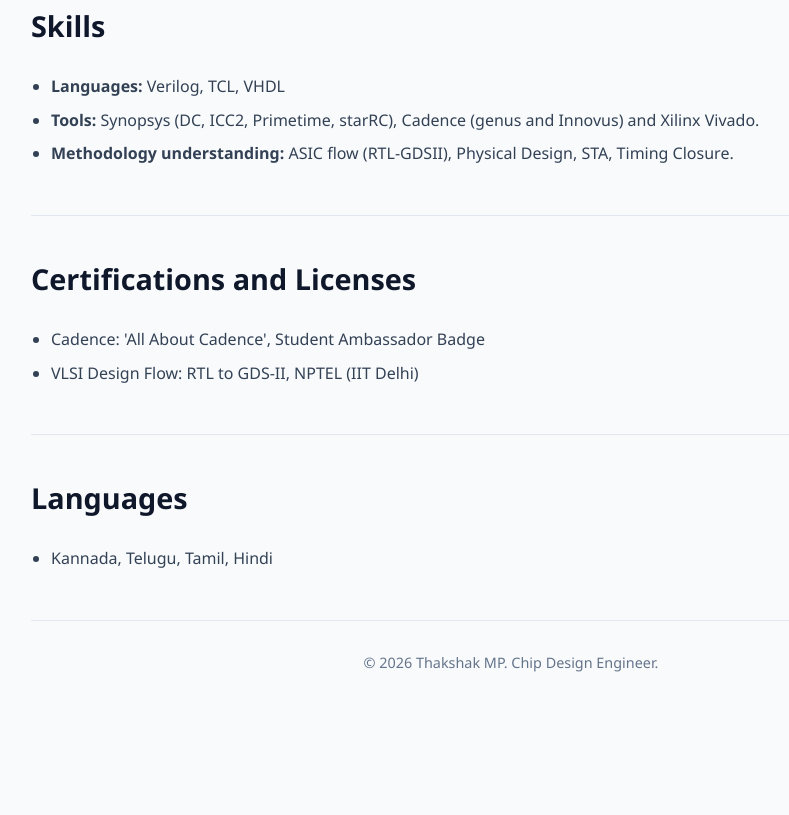
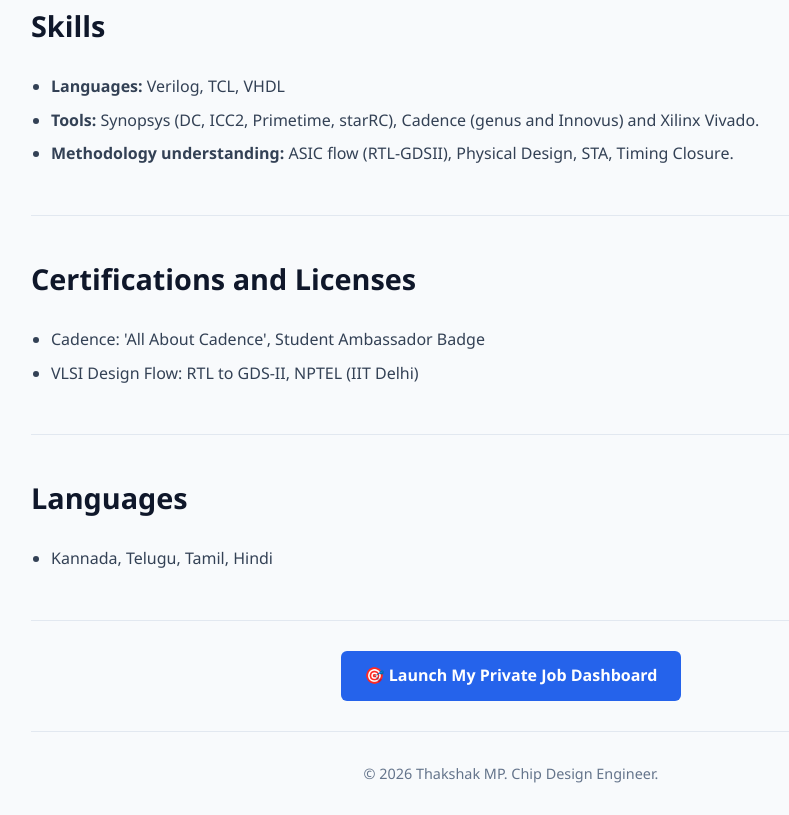
Before and after one commit to Thakshak007/Portfolio, a plain HTML site: page port/index.html in a window 1280 px wide. Shown: the part 1859-2674 px from the top of the page, without its empty margins (129-918 px from the left). Before the commit the page ends 2563 px from the top, so only its background shows below. Drawn offline with Linux system fonts and the light colour scheme.

Commit message:
Update index.html

```diff
--- a/port/index.html
+++ b/port/index.html
@@ -97,7 +97,9 @@
                 <li>Kannada, Telugu, Tamil, Hindi</li>
             </ul>
         </section>
-
+        <section id="job-board-link" style="text-align: center; padding: 30px 0;">
+            <a href="/jobs" style="display: inline-block; background-color: #2563eb; color: white; text-decoration: none; padding: 12px 24px; border-radius: 6px; font-weight: bold;">🎯 Launch My Private Job Dashboard</a>
+        </section>
     </main>
 
     <footer>
```
